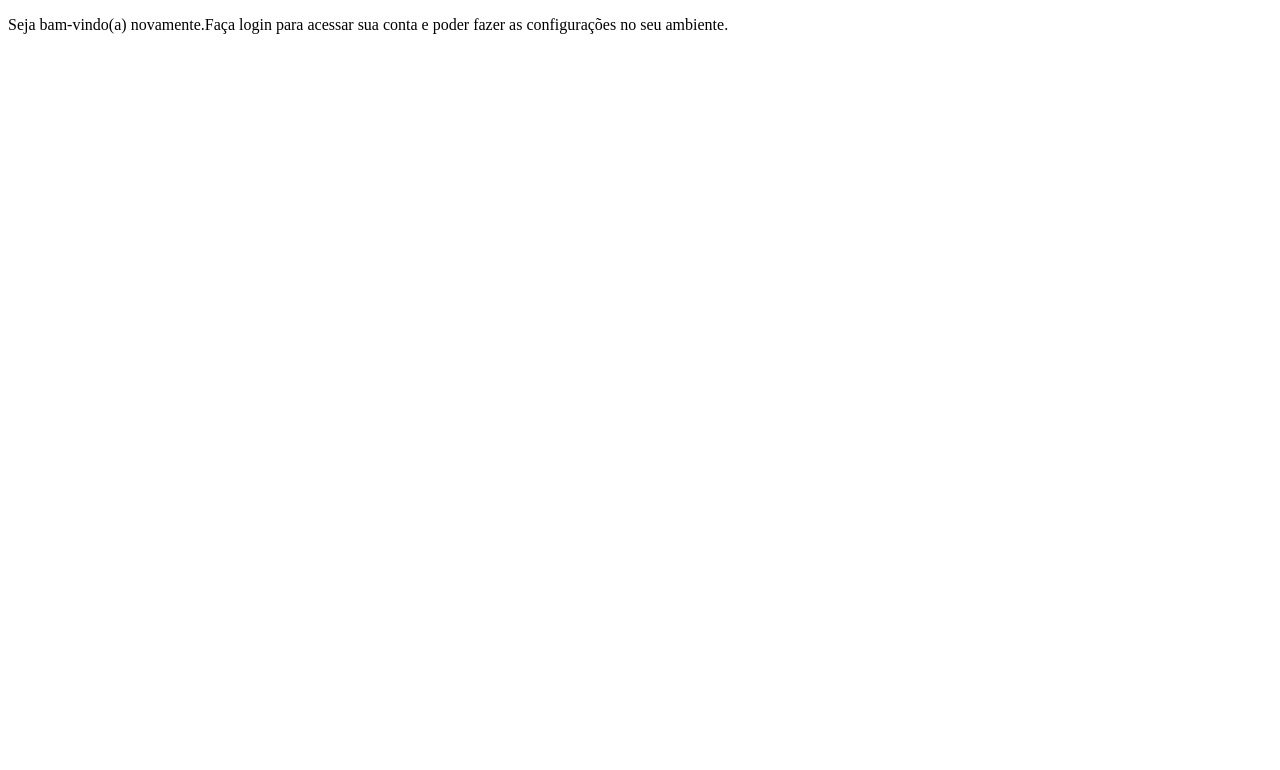
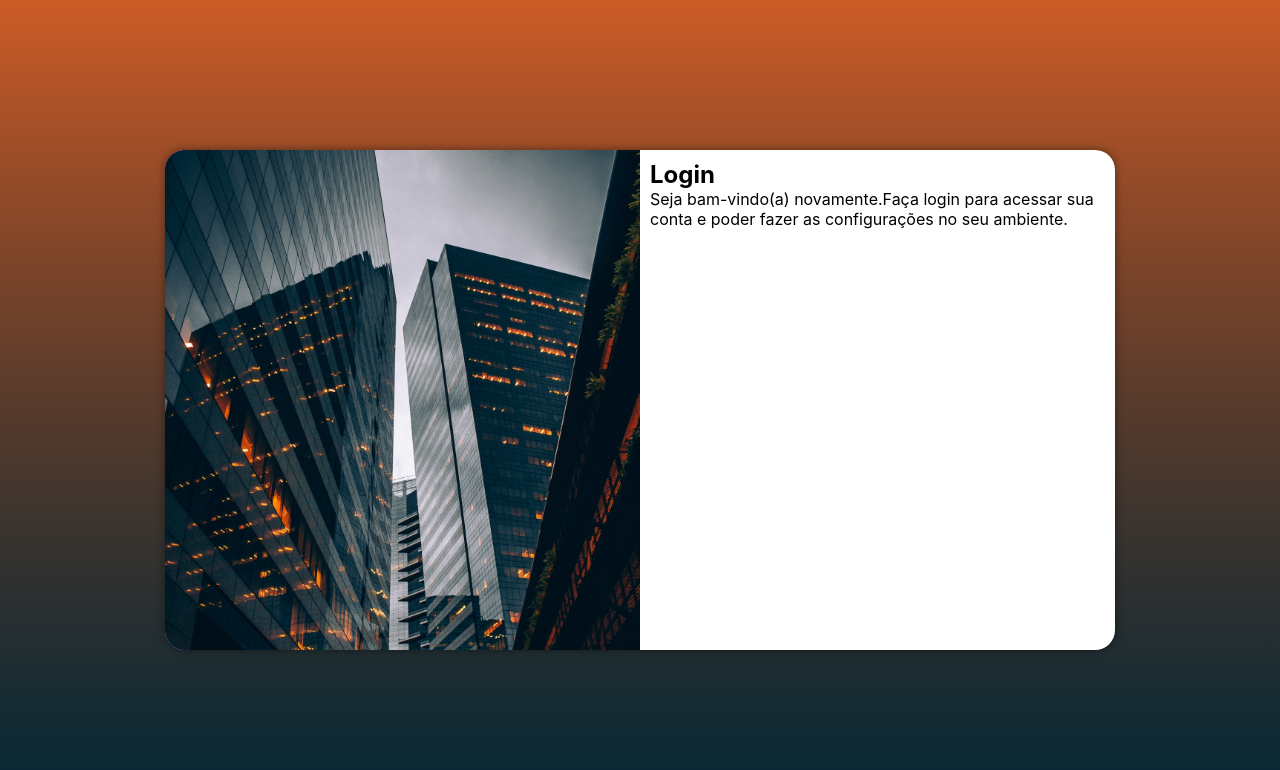
Before and after one commit to BrunaCarolinaabb/projeto-login, a plain HTML site: page index.html in a window 1280 px wide. Drawn offline with Linux system fonts and the light colour scheme.

Commit message:
media query para outras telas

```diff
--- /dev/null
+++ b/estilo/media-query.css
@@ -0,0 +1,49 @@
+@charset "UTF-8";
+
+ @media screen and (min-width:768px) and (max-width:992px) {
+
+
+    body {
+        background-image: linear-gradient(to top,  rgb(5, 40, 54),  rgba(200, 75, 17, 0.698));
+    }
+
+
+    #login {
+        width: 80vw;
+    }
+
+
+    #imagem {
+        float: left;
+        width: 30%;
+        height: 100%;
+    }
+
+    #formulario {
+        float: right;
+        width: 70%;
+    }
+ }
+
+ @media screen and (min-width: 992px) {
+
+    body {
+        background-image: linear-gradient(to top,  rgb(5, 40, 54),  rgba(200, 75, 17, 0.698));
+    }
+
+
+    #login {
+        width: 950px;
+    }
+
+    #imagem {
+        float: left;
+        width: 50%;
+        height: 100%;
+    }
+
+    #formulario {
+        float:right;
+        width: 50%;
+    }
+ }
--- a/estilo/style.css
+++ b/estilo/style.css
@@ -1 +1,50 @@
 @charset "UTF-8";
+
+* {
+    font-family: -apple-system, BlinkMacSystemFont, 'Segoe UI', Roboto, Oxygen, Ubuntu, Cantarell, 'Open Sans', 'Helvetica Neue', sans-serif;
+    margin: 0px;
+    padding: 0px;
+    box-sizing: border-box;
+}
+
+body, html {
+    background-image: linear-gradient(to top,  rgb(5, 40, 54),  rgba(200, 75, 17, 0.698));
+    height: 100vh;
+    width: 100vw;
+}
+
+main {
+    position: relative;
+    height: 100vh;
+  width: 100vw;
+}
+
+#login {
+    position: absolute;
+    top: 50%;
+    left: 50%;
+    transform: translate(-50%,  -50%);
+    overflow:hidden ; /*tudo que esta fora da borda fica escondido*/
+
+    background-color: white;
+    width: 250px;
+    height: 500px;
+    border-radius: 20px;
+    box-shadow: 0px 0px 10px rgba(0, 0, 0, 0.450) ;
+
+    transition: width .3s, height .3s;
+    transition-timing-function: ease; /*suaviza a transição*/
+
+}
+
+#imagem {
+    display: block;
+    background: #5f2c82 url(../imagens/predioescuro.jpg);
+    background-size:cover;
+    height: 200px;
+}
+
+#formulario {
+    display: block;
+padding: 10px ;
+}
--- a/index.html
+++ b/index.html
@@ -5,6 +5,8 @@
     <meta name="viewport" content="width=device-width, initial-scale=1.0">
     <title>Login</title>
     <link rel="stylesheet" href="estilo/style.css">
+    <link rel="stylesheet" href="estilo/media-query.css">
+
 </head>
 <body>
 
@@ -15,6 +17,7 @@
         </div>
 
         <div id="formulario">
+            <h1>Login</h1>
             <p>Seja bam-vindo(a) novamente.Faça login para acessar sua conta e poder fazer as configurações no seu ambiente.</p>
             <form action="login.php" method="post"></form>
         </div>
```
